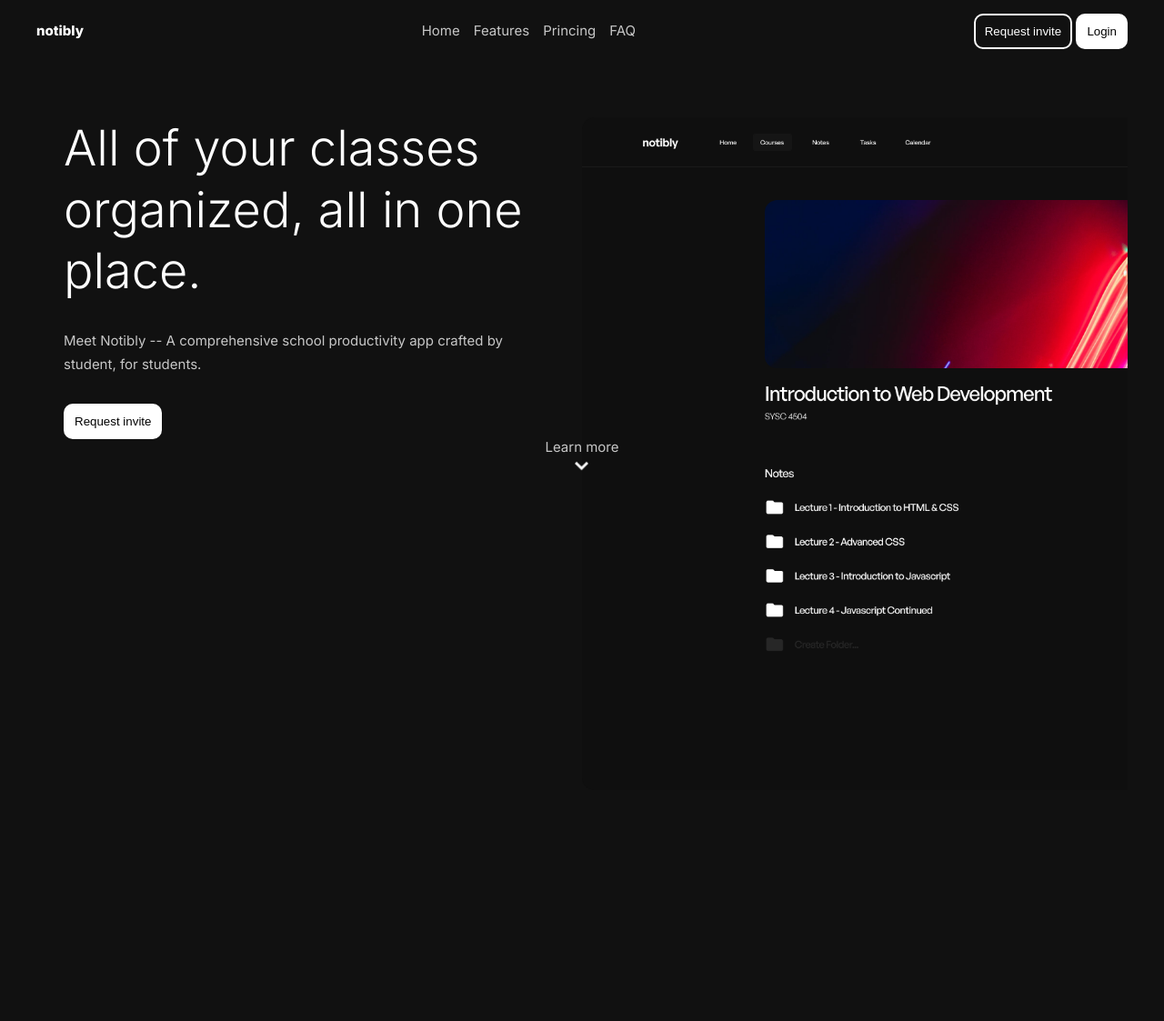
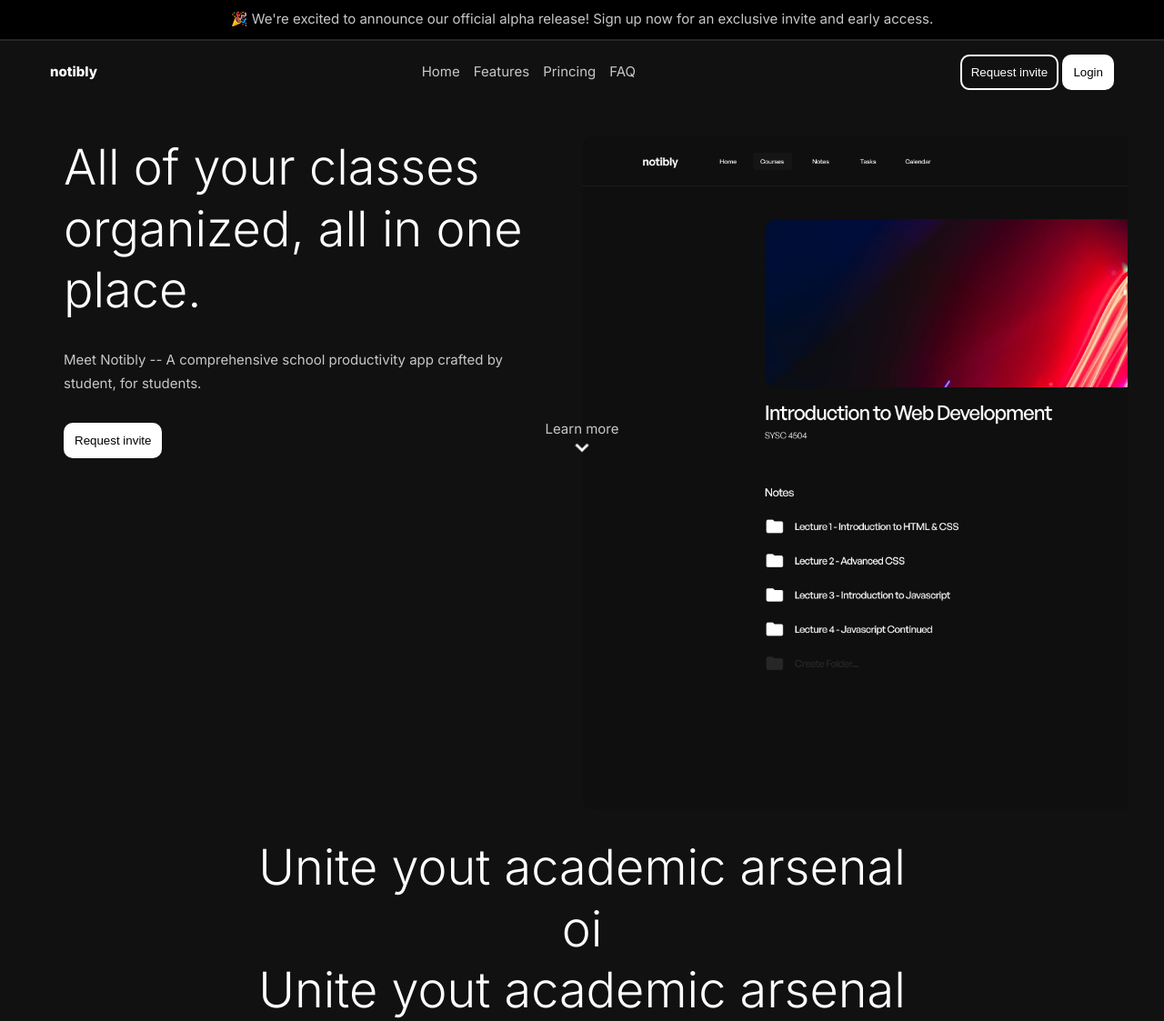
Before and after one commit to dedsfe/Site, a plain HTML site: page index.html in a window 1280 px wide. Shown: the whole page at 91% size. Before the commit the page ends 929 px from the top, so only its background shows below. Drawn offline with Linux system fonts and the light colour scheme.

Commit message:
1.3 - Announcement + minor changes

```diff
--- /dev/null
+++ b/announcement.css
@@ -0,0 +1,12 @@
+.announcement{
+  display: flex;
+  align-items: center;
+  justify-content: center;
+  position: fixed;
+  border-bottom: 2px solid rgb(36, 36, 36);
+
+  background-color: var(--second-color);
+  width: 100%;
+  height: 45px;
+
+}
--- a/global.css
+++ b/global.css
@@ -1,5 +1,7 @@
 @import url(navbar.css);
 @import url(header.css);
+@import url(section-2.css);
+@import url(announcement.css);
 
 *{
   margin: 0;
@@ -9,7 +11,7 @@
 
 :root{
   --brand-color: white;
-  --second-color: black;
+  --second-color: black ;
   --third-color: rgb(199, 199, 199);
   --transparency-color: rgba(255, 255, 255, 0.336);
   --background-color:rgb(17, 17, 17);
@@ -69,3 +71,15 @@
   cursor: pointer;
   background-color: var(--third-color);
 }
+
+
+a{
+  color: var(--third-color);
+  text-decoration: none;
+}
+
+
+a:hover{
+  transition-duration: 0.4s;
+  color: var(--transparency-color);
+}
--- a/header.css
+++ b/header.css
@@ -7,7 +7,7 @@
   max-height: 800px;
 
   gap: 30px;
-  margin: 30px;
+  margin-top: 120px;
   padding: 30px;
 
   overflow: hidden;
@@ -39,7 +39,9 @@
   flex-direction: column;
   align-items: center;
   position: absolute;
-  bottom: 35%;
+  bottom: 300px;
+  left: 50%;
+  transform: translateX(-50%);
 
 }
 
--- a/index.html
+++ b/index.html
@@ -16,6 +16,11 @@
 
 </head>
 <body>
+
+  <div class="announcement">
+    <p>🎉 We're excited to announce our official alpha release! Sign up now for an exclusive invite and early access.
+    </p>
+  </div>
 
   <nav class="navbar">
       <div class="nav-logo">notibly</div>
@@ -49,6 +54,12 @@
 
   </header>
 
+  <div class="section-2">
+    <div class="section-title">Unite yout academic arsenal</div>
+    <div class="section-card">oi</div>
+    <div class="section-title">Unite yout academic arsenal</div>
+
+  </div>
 
 
 </body>
--- a/navbar.css
+++ b/navbar.css
@@ -4,25 +4,18 @@
   align-items: center;
   justify-items: center;
   text-align: center;
+
+  background-color: var(--background-color);
+
+  position: fixed;
+  top: 45px;
   font: var(--text-sm);
+
   max-width: 1200px;
   width: 100%;
-  margin: 15px;
+  padding: 15px;
 }
 
-a{
-  color: var(--third-color);
-  text-decoration: none;
-}
-
-a{
-  color: var(--third-color);
-}
-
-a:hover{
-  transition-duration: 0.4s;
-  color: var(--transparency-color);
-}
 
 .nav-content{
   display: flex;
--- /dev/null
+++ b/section-2.css
@@ -0,0 +1,6 @@
+.section-2{
+  display: flex;
+  flex-direction: column;
+  align-items: center;
+
+}
```
